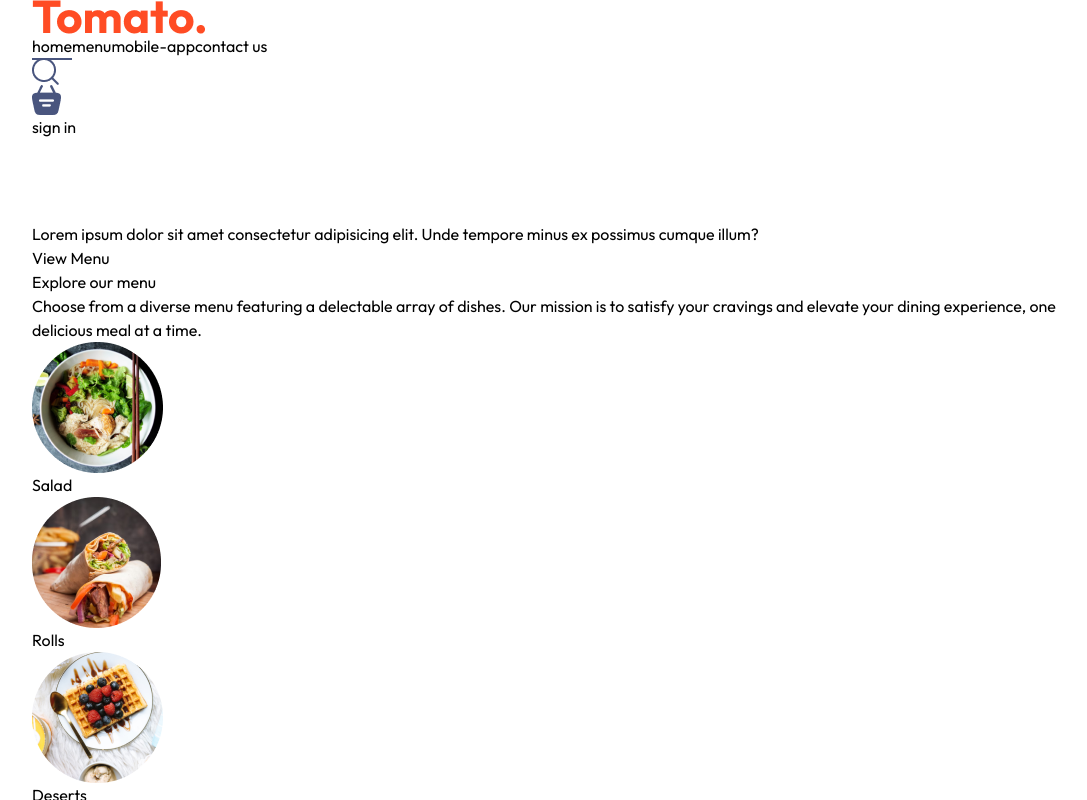
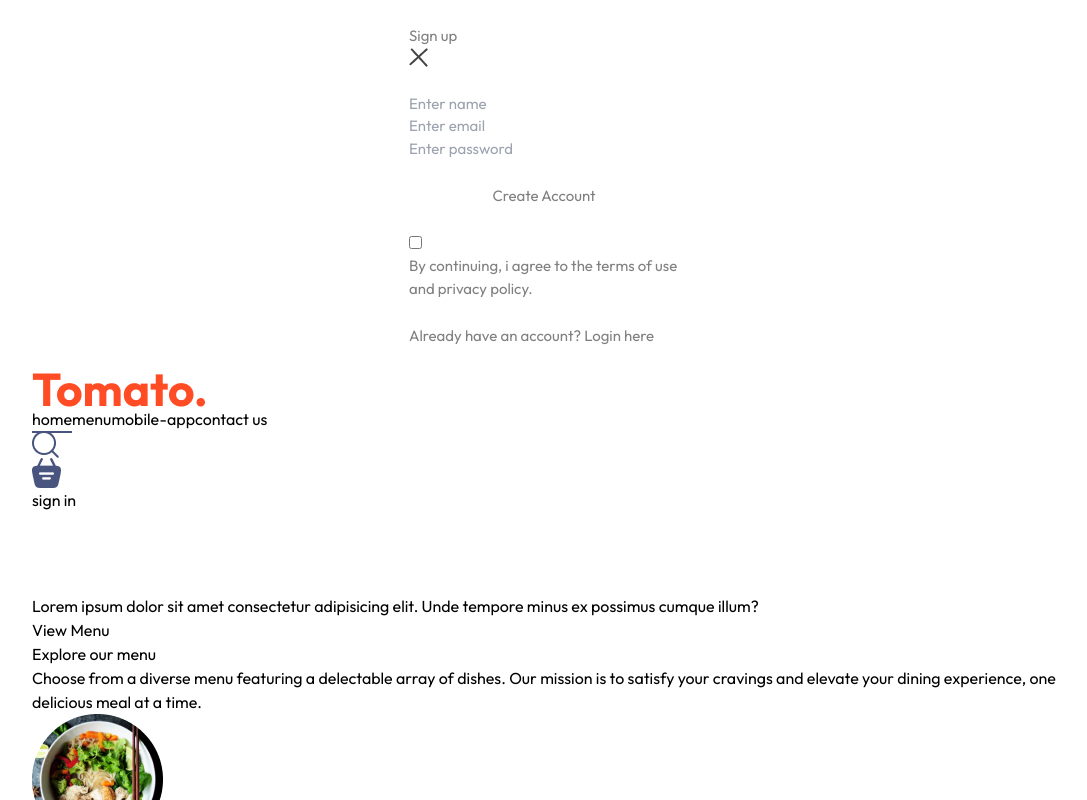
Before and after one commit to muhammadrazaq33/Food_Del, a React (Vite) app in the folder frontend/: page / in a window 1280 px wide. Both pictures are taken after a click on the button "sign in". Shown: the top 800 px of the page, without its empty margins (96-1183 px from the left). Built offline with nearby package versions, Linux system fonts and the light colour scheme.

Commit message:
login component html completed

```diff
--- a/frontend/src/App.jsx
+++ b/frontend/src/App.jsx
@@ -1,27 +1,30 @@
-import React from 'react'
+import React, { useState } from 'react'
 import { BrowserRouter,Routes , Route } from 'react-router-dom'
 import Navbar from './components/Navbar/Navbar'
 import Home from './pages/Home/Home'
 import Cart from './pages/Cart/Cart'
 import PlaceOrder from './pages/PlaceOrder/PlaceOrder'
 import Footer from './components/Footer/Footer'
+import Login from './components/Login/Login'
 
 const App = () => {
+  const [showLogin, setShowLogin] = useState(false);
   return (
     <>
-        <BrowserRouter>
-      <div className="app">
-          <Navbar />
+      {showLogin ? <Login setShowLogin={setShowLogin} /> : <> </>}
+      <BrowserRouter>
+        <div className="app">
+          <Navbar setShowLogin={setShowLogin} />
           <Routes>
             <Route path="/" element={<Home />} />
             <Route path="/cart" element={<Cart />} />
             <Route path="/order" element={<PlaceOrder />} />
           </Routes>
         </div>
-        <Footer/>
-        </BrowserRouter>
+        <Footer />
+      </BrowserRouter>
     </>
-  )
+  );
 }
 
 export default App
--- /dev/null
+++ b/frontend/src/components/Login/Login.jsx
@@ -0,0 +1,49 @@
+import React, { useState } from 'react'
+import { assets } from '../../assets/assets';
+
+const Login = ({ setShowLogin }) => {
+  const [currentState, setCurrentState] = useState("Sign up");
+  return (
+    <div className="absolute z-[1] w-[100%] h-[100%] bg-[#00000090] grid">
+      <form className='login-container'>
+        <div>
+          <h1>{currentState}</h1>
+          <img
+            src={assets.cross_icon}
+            onClick={() => setShowLogin(false)}
+            alt=""
+          />
+        </div>
+        <div>
+          {currentState === "Login" ? (
+            <></>
+          ) : (
+            <input type="text" placeholder="Enter name" required />
+          )}
+          <input type="email" placeholder="Enter email" required />
+          <input type="password" placeholder="Enter password" required />
+        </div>
+        <button>
+          {currentState === "Sign up" ? "Create Account" : "Login"}
+        </button>
+        <div>
+          <input type="checkbox" required />
+          <p>By continuing, i agree to the terms of use and privacy policy.</p>
+        </div>
+        {currentState === "Login" ? (
+          <p>
+            Create a new account?{" "}
+            <span onClick={() => setCurrentState("Sign up")}>Click here</span>
+          </p>
+        ) : (
+          <p>
+            Already have an account?{" "}
+            <span onClick={() => setCurrentState("Login")}>Login here</span>
+          </p>
+        )}
+      </form>
+    </div>
+  );
+};
+
+export default Login
--- a/frontend/src/components/Navbar/Navbar.jsx
+++ b/frontend/src/components/Navbar/Navbar.jsx
@@ -2,7 +2,7 @@
 import { assets } from '../../assets/assets'
 import { Link } from 'react-router-dom';
 
-const Navbar = () => {
+const Navbar = ({setShowLogin}) => {
     const [menu, setMenu] = useState("home");
   return (
     <div className="flex justify-between items-center py-[20px]">
@@ -48,7 +48,7 @@
           />
           <div className="absolute min-w-[10px] min-h-[10px] bg-[tomato] rounded-[5px] top-[-8px] right-[-8px]"></div>
         </div>
-        <button className="bg-transparent lg:text-[16px] text-[15px]   lg:px-[30px] md:px-[25px] px-[18px] lg:py-[10px] md:py-[7px] py-[3px] border border-[tomato] border-solid rounded-[50px] text-[#49557e] hover:bg-[#fff4f2] duration-1000">
+        <button onClick={() => setShowLogin(true)} className="bg-transparent lg:text-[16px] text-[15px]   lg:px-[30px] md:px-[25px] px-[18px] lg:py-[10px] md:py-[7px] py-[3px] border border-[tomato] border-solid rounded-[50px] text-[#49557e] hover:bg-[#fff4f2] duration-1000">
           sign in
         </button>
       </div>
--- a/frontend/src/index.css
+++ b/frontend/src/index.css
@@ -101,3 +101,15 @@
 .app-download img:hover{
   transform: scale(1.05);
 }
+.login-container{
+  place-self:  center;
+  width: max(23vw, 330px);
+  color: #808080;
+  background-color: white;
+  display: flex;
+  flex-direction: column;
+  gap: 25px;
+  padding: 25px 30px;
+  font-size: 15px;
+  animation: fadeIn 0.5s;
+}
```
